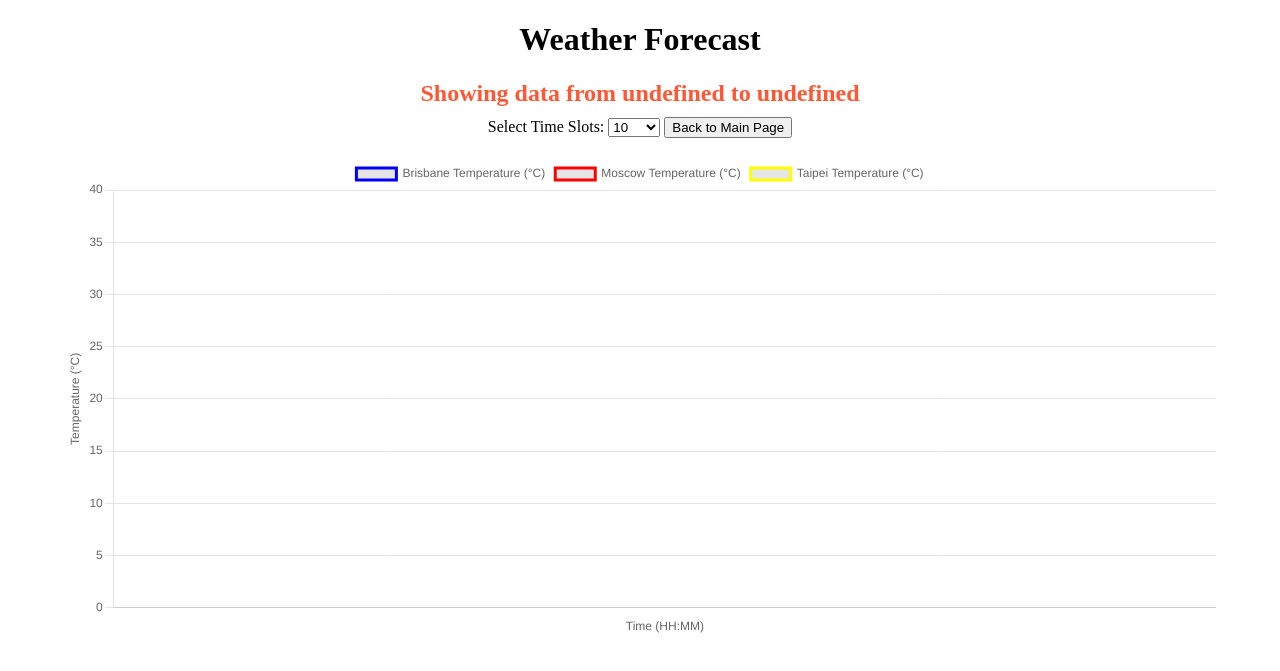
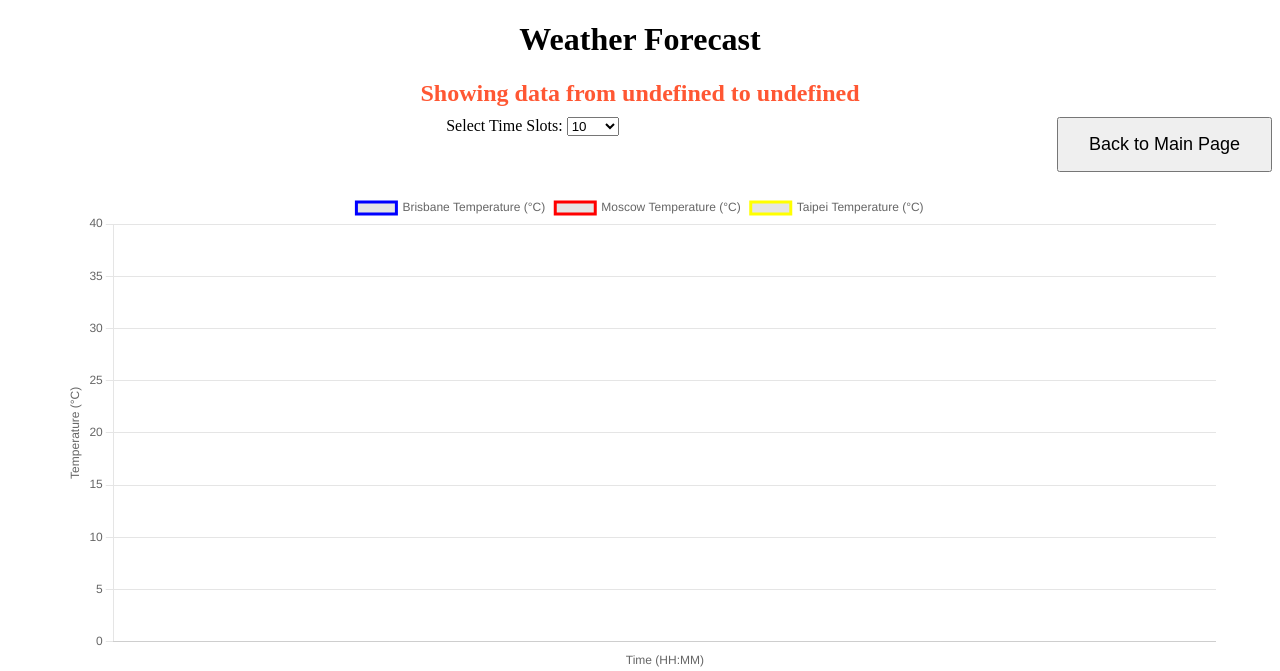
Before and after one commit to rvgoing/FlaskGt, a Flask app: page /weather in a window 1280 px wide. Shown: the top 671 px of the page. Run offline with Flask 3, Linux system fonts and the light colour scheme; data that the repository does not hold is empty.

Commit message:
Update weather.html

```diff
--- a/templates/weather.html
+++ b/templates/weather.html
@@ -48,9 +48,11 @@
 >>>>>>> ceb86e087e16214ad39ae909039b50cf9375d251
         </select>
         <!--         <button onclick="window.location.href='/'">Back to Main Page</button> -->
-        <button onclick="window.location.href='/'" style="margin-bottom: 20px;">
+        <!--         <button onclick="window.location.href='/'" style="margin-bottom: 20px;"> -->
+        <button onclick="window.location.href='/'" style="margin-bottom: 20px; padding: 15px 30px; font-size: 18px; float: right;">
             Back to Main Page
         </button>
+
     </div>
 
 
```
